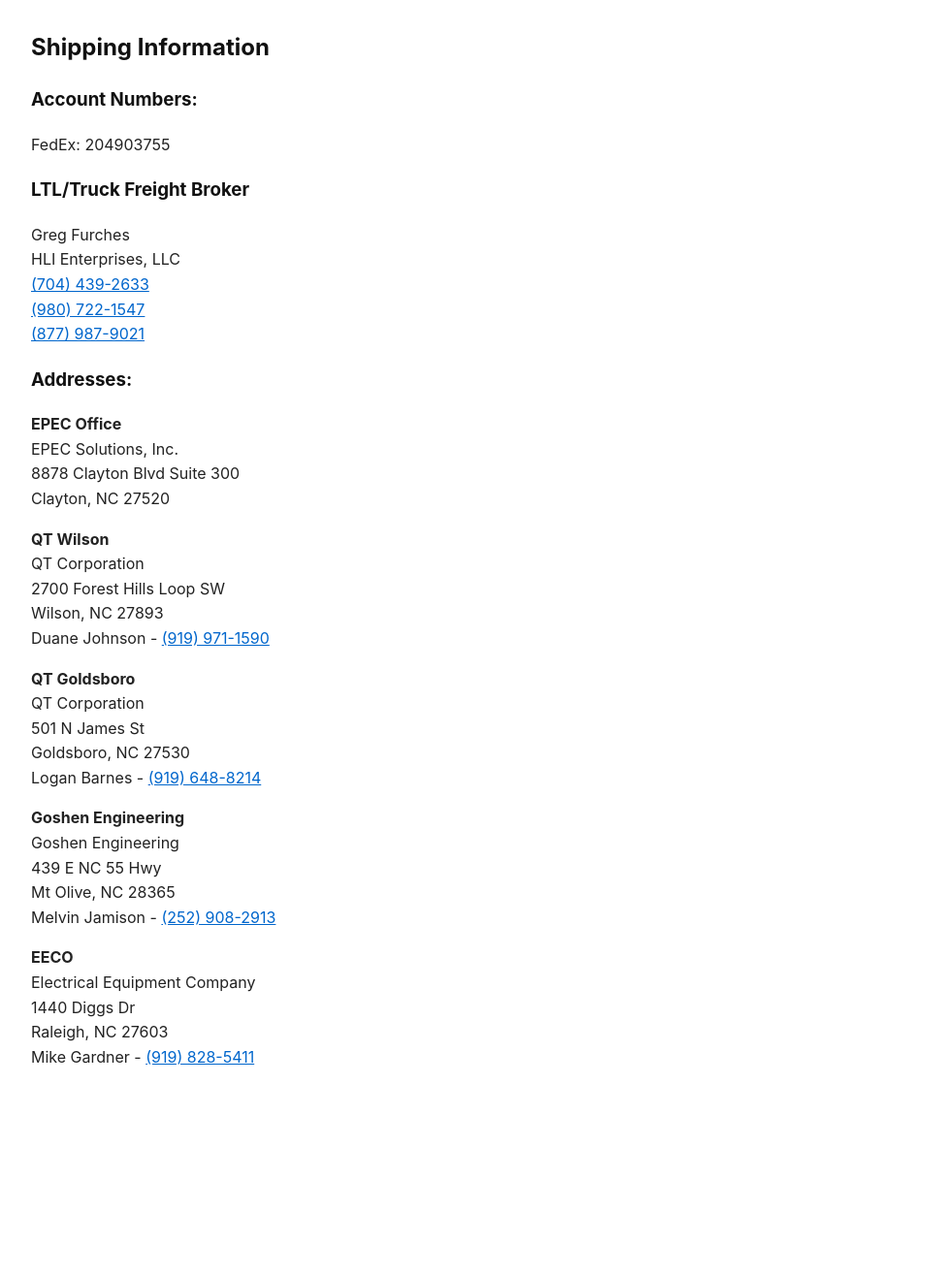
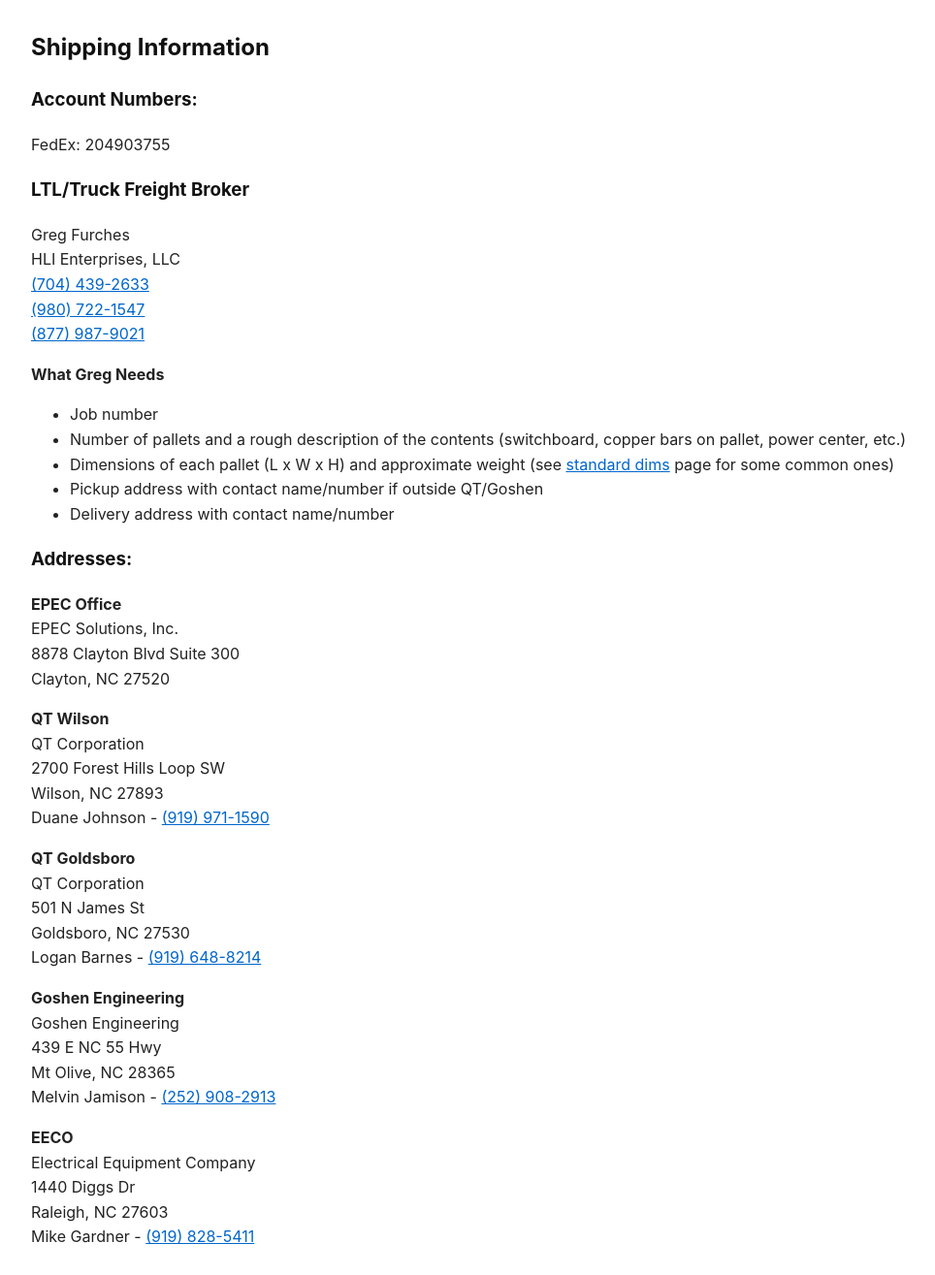
Before and after one commit to epecsupport/Service, a Jekyll site: the page built from shipping.md, in a window 1280 px wide. Shown: the whole page at 97% size, without its empty margins (108-1072 px from the left). Built offline with Jekyll 4.4.1, drawn with Linux system fonts in a browser that asks for light colours; before the commit the page ends 1129 px from its top, so only the background shows below that.

Commit message:
Update shipping.md

```diff
--- a/shipping.md
+++ b/shipping.md
@@ -15,6 +15,13 @@ HLI Enterprises, LLC\
 (704) 439-2633\
 (980) 722-1547\
 (877) 987-9021
+
+**What Greg Needs**
+- Job number
+- Number of pallets and a rough description of the contents (switchboard, copper bars on pallet, power center, etc.)
+- Dimensions of each pallet (L x W x H) and approximate weight (see [standard dims](stddims.html) page for some common ones)
+- Pickup address with contact name/number if outside QT/Goshen
+- Delivery address with contact name/number
 
 ### Addresses:
 
```
